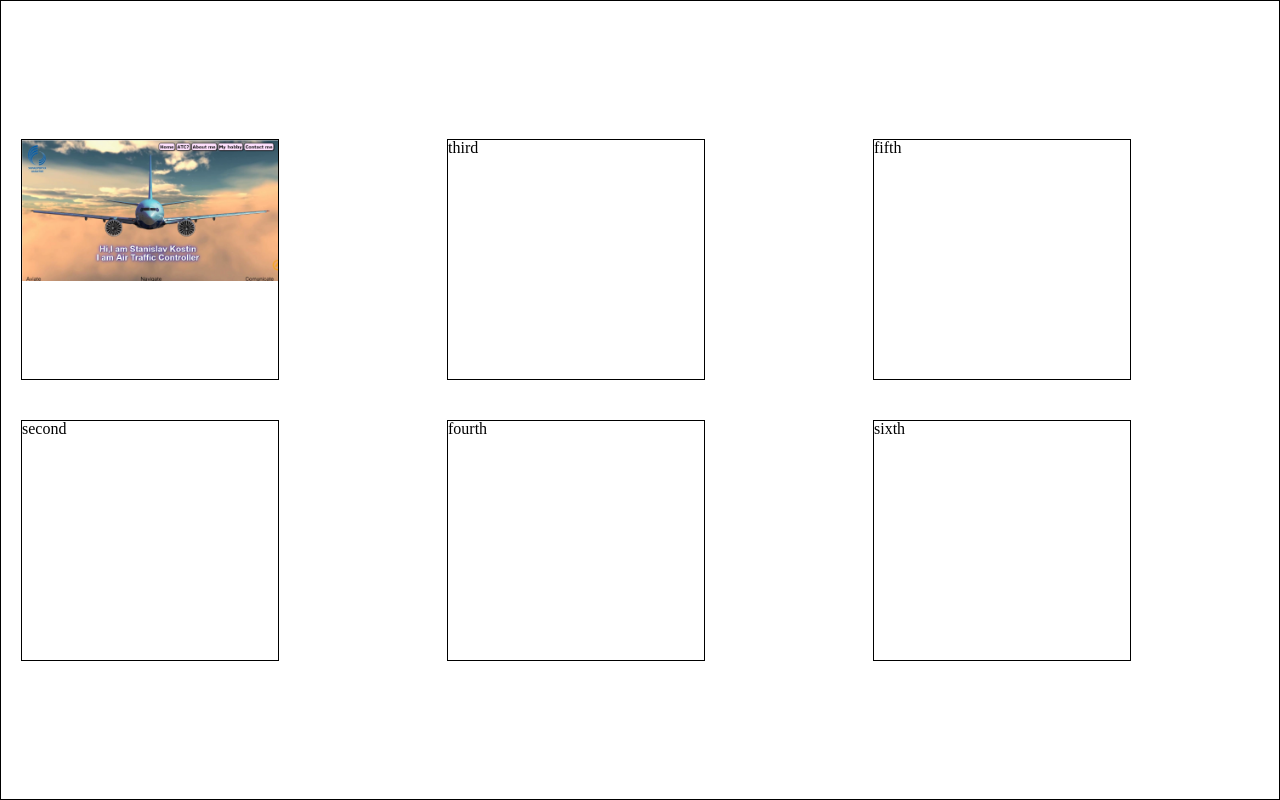
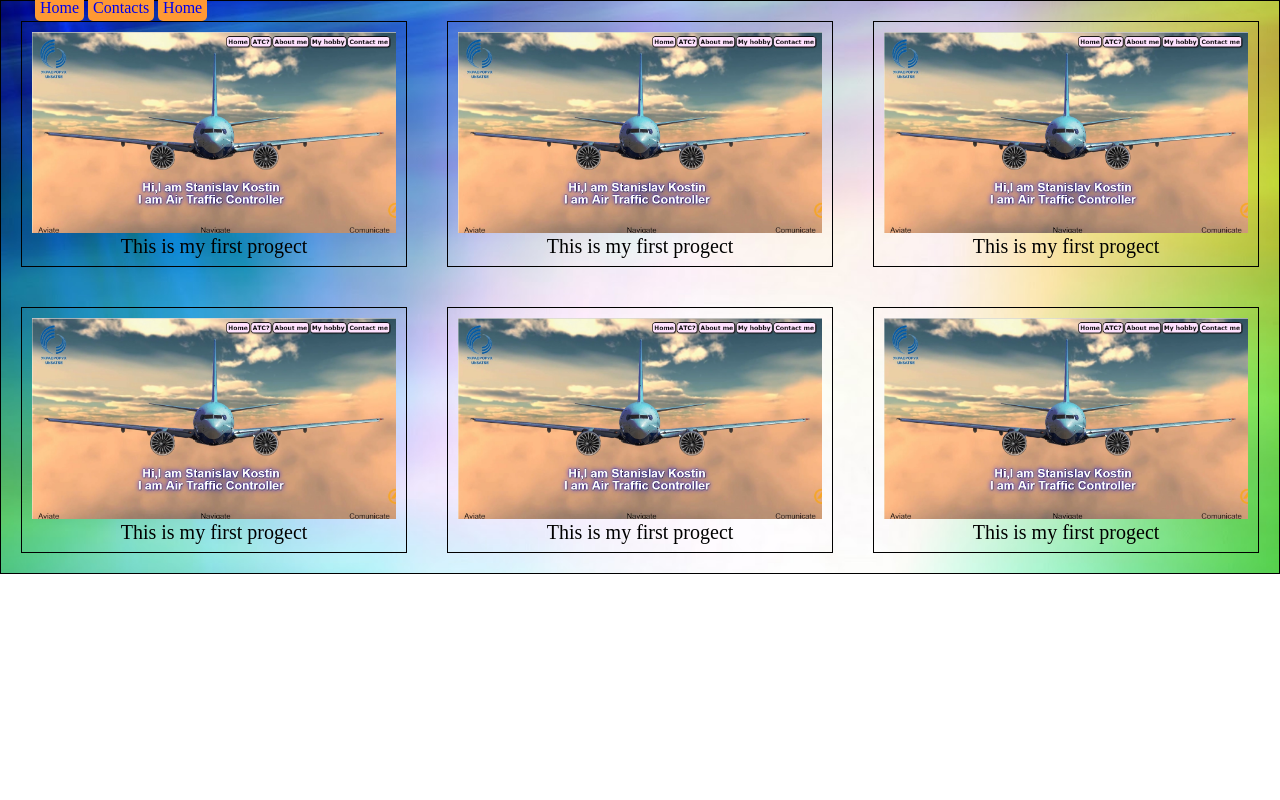
Before and after one commit to KostinStanislav/Skostin, a plain HTML site: page portfolio.html in a window 1280 px wide. Drawn offline with Linux system fonts and the light colour scheme.

Commit message:
portfolio

```diff
--- a/portfolio.css
+++ b/portfolio.css
@@ -1,25 +1,42 @@
 body,html{
     height: 100%;
+
 }
 
 .mainBlock{
-    width:calc(100% - 2px);
-   height:calc(100% - 2px);
     border:1px solid black;
     display: flex;
-    justify-content:center;
-
-    flex-flow:column wrap;
-    align-items:stretch;
-
+background-image: url('port.jpg');
+background-size: cover;
+    flex-flow:row wrap;
 }
 .secondary{
+    padding: 10px;
     margin: 20px;
     border:1px solid black;
-   width:20%;
-   height:30%;
+   width:25%;
+   text-align: center;
+   align-self:center;
+    flex:1 1 300px;
 
 }
 #plane{
     width:100%;
 }
+p{
+    font-size: 20px;
+}
+nav{
+   left:35px;
+    position: fixed;
+    width: 100%;
+}
+nav a{text-decoration: none;
+    transition: 0.3s;
+    border-radius: 5px;
+    padding: 5px;
+    background:#ff9933;
+}
+nav a:hover{
+    background:white;
+}
--- a/portfolio.html
+++ b/portfolio.html
@@ -6,13 +6,14 @@
         <link rel="stylesheet" type="text/css" href="portfolio.css">
     </head>
     <body>
+        <nav><a href="index.html">Home</a> <a href="#">Contacts</a> <a href="#">Home</a></nav>
        <div class="mainBlock">
-           <div class="secondary"><a href="https://kostinstanislav.github.io/copysite/"><img src="first.jpg" id="plane" alt="pics"></a></div>
-           <div class="secondary">second</div>
-           <div class="secondary">third</div>
-           <div class="secondary">fourth</div>
-           <div class="secondary">fifth</div>
-           <div class="secondary">sixth</div>
+           <div class="secondary"><a href="https://kostinstanislav.github.io/copysite/"><img src="first.jpg" id="plane" alt="pics"></a><p>This is my first progect</p></div>
+           <div class="secondary"><a href="https://kostinstanislav.github.io/copysite/"><img src="first.jpg" id="plane" alt="pics"></a><p>This is my first progect</p></div>
+           <div class="secondary"><a href="https://kostinstanislav.github.io/copysite/"><img src="first.jpg" id="plane" alt="pics"></a><p>This is my first progect</p></div>
+           <div class="secondary"><a href="https://kostinstanislav.github.io/copysite/"><img src="first.jpg" id="plane" alt="pics"></a><p>This is my first progect</p></div>
+           <div class="secondary"><a href="https://kostinstanislav.github.io/copysite/"><img src="first.jpg" id="plane" alt="pics"></a><p>This is my first progect</p></div>
+           <div class="secondary"><a href="https://kostinstanislav.github.io/copysite/"><img src="first.jpg" id="plane" alt="pics"></a><p>This is my first progect</p></div>
        </div>
     </body>
 </html>
```
Also changed, not shown: port.jpg (added).
